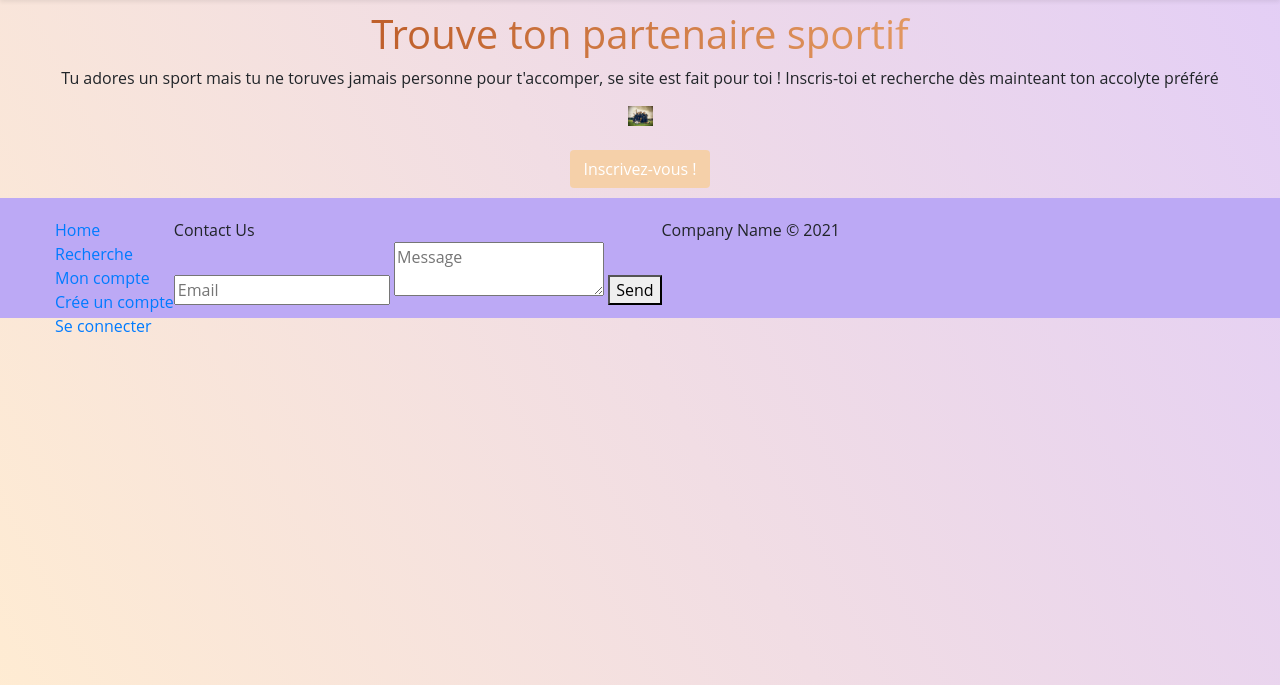
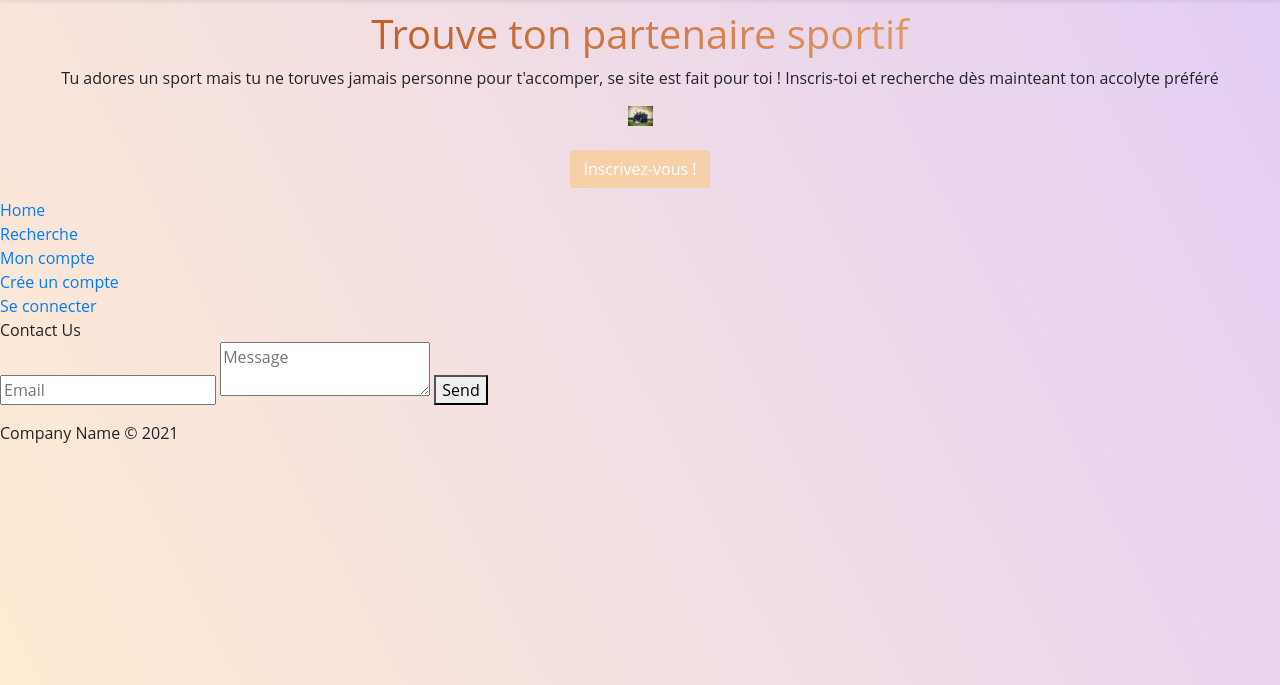
Before and after one commit to CharleneMartel/SiteDerencontre, a PHP site: page /Index.php in a window 1280 px wide. Shown: the part 56-741 px from the top of the page. Run offline with PHP 8.4, Linux system fonts and the light colour scheme.

Commit message:
Update footer.php

```diff
--- a/Master_Data/footer.php
+++ b/Master_Data/footer.php
@@ -1,29 +1,3 @@
-<style>
-  .footer {
-    background-color: #BCA9F5;
-    padding: 20px 30px 0;
-    border: white;
-    display: inline-flex;
-    width: 100%;
-    position: relative;
-    height: 15%;
-  }
-
-  .footer-links {
-
-    color: white;
-    text-decoration: none;
-    margin-left: 25px;
-  }
-
-  .footer-contact {
-    float: right;
-    margin-bottom: 150px;
-    justify-content: center;
-
-  }
-</style>
-
 <body>
   <footer class="footer">
 
```
